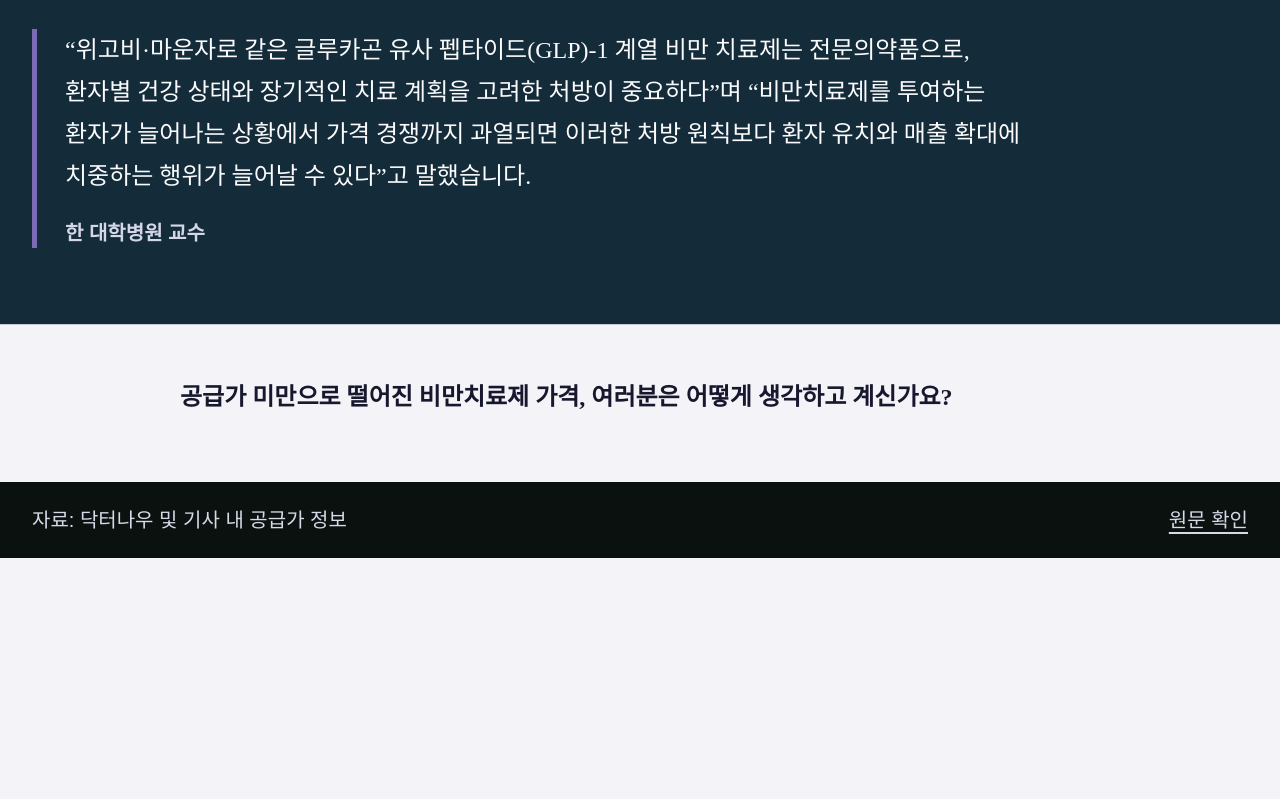
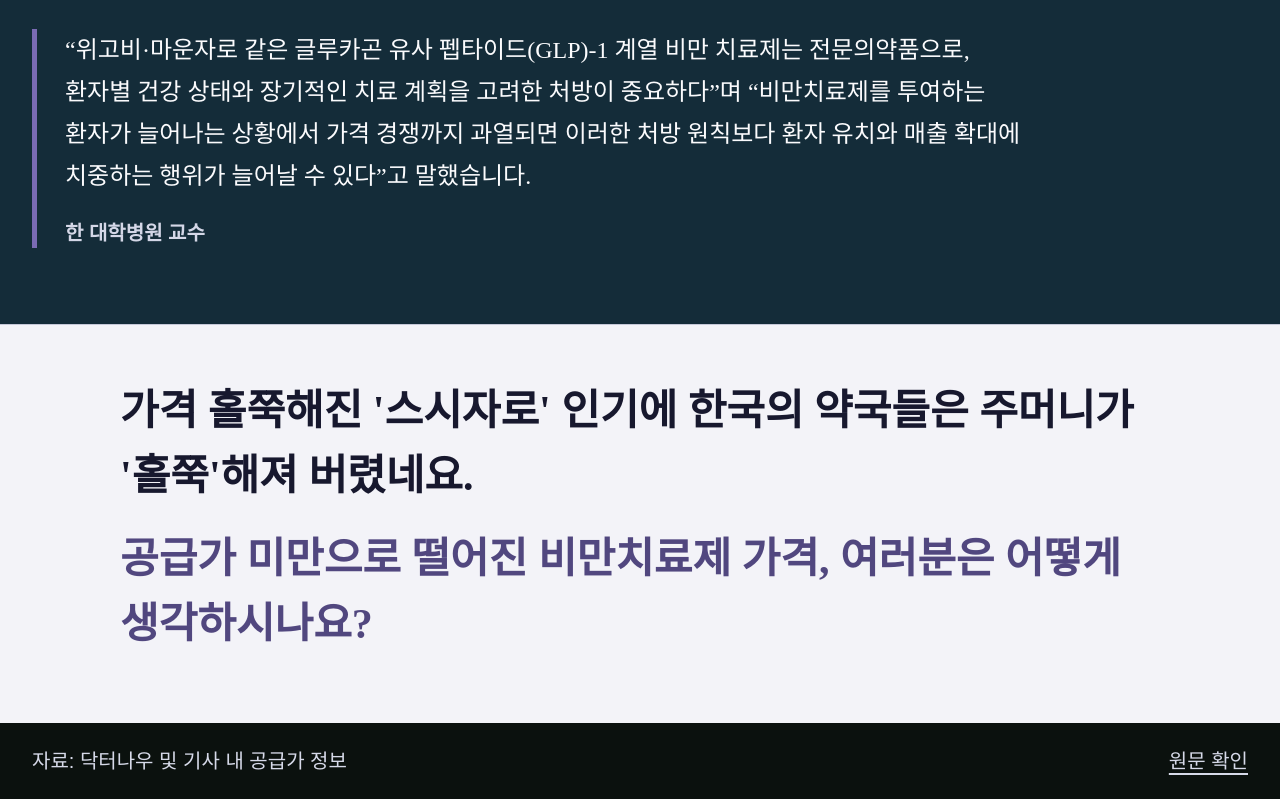
Before and after one commit to asiae-visual-news/weight-loss-injection-price-visual-2026, a plain HTML site: page index.html in a window 1280 px wide. Shown: the part 3525-4324 px from the top of the page. Before the commit the page ends 4083 px from the top, so only its background shows below. Drawn offline with Linux system fonts and the light colour scheme; a web font is replaced by a local one.

Commit message:
Enlarge the closing copy

```diff
--- a/index.html
+++ b/index.html
@@ -228,9 +228,9 @@ h1{font-size:38px}
 
 
 .ending-note{background:#f3f3f8;color:var(--black);padding:54px 0 66px;border-top:1px solid #c5c8d8}
-.ending-note p{max-width:920px;margin:0 auto;font:600 24px/1.55 var(--sans);word-break:keep-all}
+.ending-note p{max-width:1040px;margin:0 auto;font:700 clamp(30px,3.3vw,42px)/1.55 var(--sans);word-break:keep-all}
 .ending-note p+p{margin-top:18px;color:#51477f;font-weight:800}
-@media(max-width:760px){.ending-note{padding:40px 0 48px}.ending-note p{font-size:20px;line-height:1.65}.ending-note p+p{margin-top:15px}}
+@media(max-width:760px){.ending-note{padding:44px 0 52px}.ending-note p{font-size:26px;line-height:1.65}.ending-note p+p{margin-top:18px}}
 
 
 /* 기본 서체: 본문과 인용은 마루부리, 제목·가격 정보는 산세리프 */
@@ -341,7 +341,8 @@ h1{font-family:var(--sans);letter-spacing:-.025em}
 </section>
 <section class="ending-note">
 <div class="shell">
-<p>공급가 미만으로 떨어진 비만치료제 가격, 여러분은 어떻게 생각하고 계신가요?</p>
+<p>가격 홀쭉해진 '스시자로' 인기에 한국의 약국들은 주머니가 '홀쭉'해져 버렸네요.</p>
+<p>공급가 미만으로 떨어진 비만치료제 가격, 여러분은 어떻게 생각하시나요?</p>
 </div>
 </section>
 </main>
```
